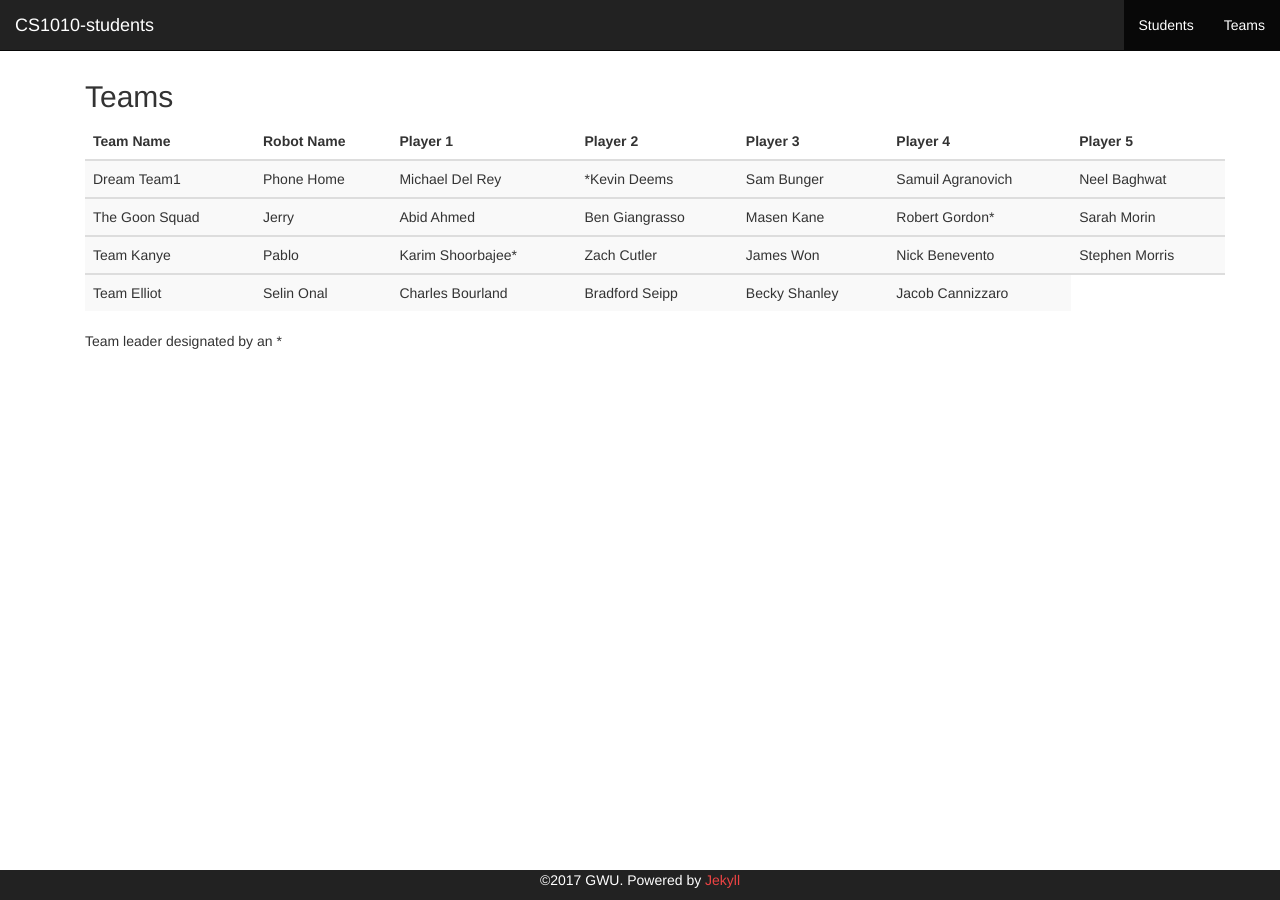
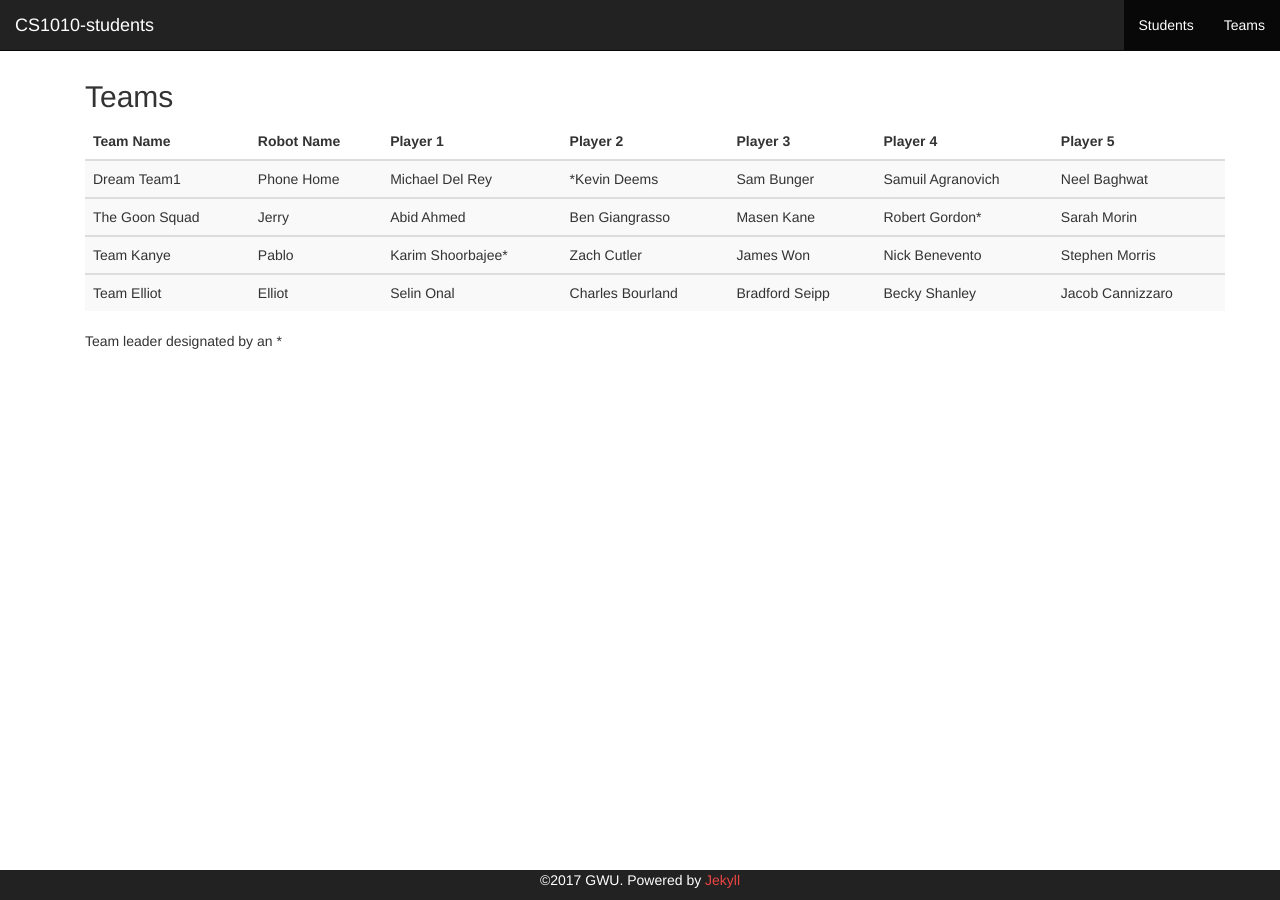
Before and after one commit to mdavidson022/CS1010-students, a Jekyll site: the page built from teams.html, in a window 1280 px wide. Built offline with Jekyll 4.4.1, drawn with Linux system fonts in a browser that asks for light colours.

Commit message:
Added my team info

```diff
--- a/teams.html
+++ b/teams.html
@@ -62,6 +62,7 @@ layout: default
 		<tbody>
 			<tr>
 			  <td>Team Elliot</td>
+			  <td>Elliot</td>
 		      <td>Selin Onal</td>
 			  <td>Charles Bourland</td>
 			  <td>Bradford Seipp</td>
```
